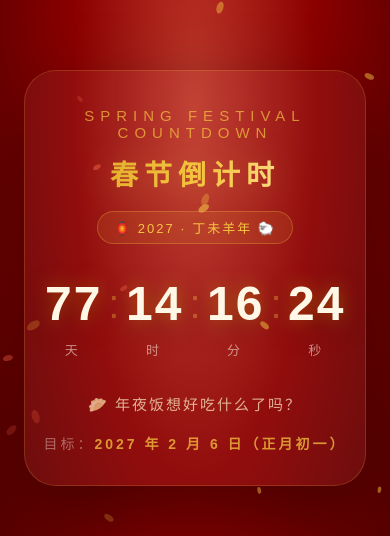
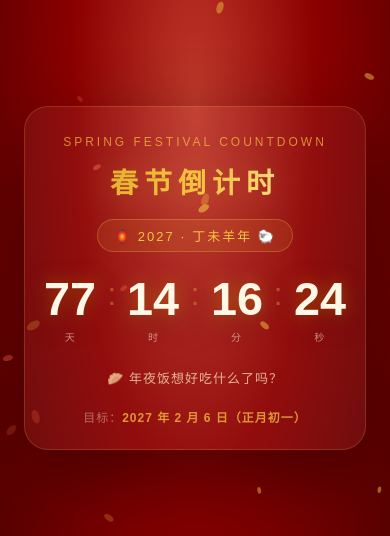
Before and after one commit to wangyu320321/yu, a plain HTML site: page index.html in a window 390 px wide. Shown: the part 144-680 px from the top of the page. Drawn offline with Linux system fonts and the light colour scheme.

Commit message:
Refactor index.html for layout and style enhancements
Updated HTML structure and styles for improved layout and responsiveness.

```diff
--- a/index.html
+++ b/index.html
@@ -2,7 +2,7 @@
 <html lang="zh-CN">
 <head>
 <meta charset="UTF-8">
-<meta name="viewport" content="width=device-width, initial-scale=1.0">
+<meta name="viewport" content="width=device-width, initial-scale=1.0, viewport-fit=cover">
 <title>春节倒计时 · 2027</title>
 <style>
   * {
@@ -11,8 +11,15 @@
     box-sizing: border-box;
   }
 
+  html {
+    touch-action: manipulation;
+    -webkit-text-size-adjust: 100%;
+    -webkit-tap-highlight-color: transparent;
+  }
+
   body {
     min-height: 100vh;
+    min-height: 100dvh;
     display: flex;
     align-items: center;
     justify-content: center;
@@ -21,6 +28,8 @@
     font-family: "PingFang SC", "Microsoft YaHei", "Noto Sans SC", sans-serif;
     overflow-x: hidden;
     position: relative;
+    -webkit-user-select: none;
+    user-select: none;
   }
 
   /* ===== 特效画布：铺在最上层，不拦截点击 ===== */
@@ -222,6 +231,7 @@
     padding: 40px 0;
   }
 
+  /* ===== 平板 / 小屏通用调整 ===== */
   @media (max-width: 640px) {
     .card { padding: 36px 16px 32px; }
     h1 { letter-spacing: 6px; }
@@ -230,6 +240,51 @@
     .lantern { width: 42px; height: 34px; }
     .lantern.l1 { left: 4%; }
     .lantern.l2 { right: 4%; }
+  }
+
+  /* ===== 窄屏手机：强制单行，按比例缩放 ===== */
+  @media (max-width: 420px) {
+    .countdown {
+      flex-wrap: nowrap;
+      gap: 2px;
+    }
+    .unit {
+      min-width: 0;
+      flex: 1 1 0;
+    }
+    .num {
+      font-size: clamp(30px, 12vw, 48px);
+      letter-spacing: 0;
+    }
+    .sep {
+      font-size: clamp(24px, 8vw, 40px);
+      margin-top: 0.08em;
+    }
+    .label {
+      font-size: 10px;
+      letter-spacing: 1px;
+      margin-top: 6px;
+    }
+    .card {
+      padding: 28px 10px 24px;
+      border-radius: 24px;
+    }
+    .subtitle {
+      font-size: 12px;
+      letter-spacing: 3px;
+    }
+    .year-tag {
+      margin-bottom: 24px;
+    }
+    .tip {
+      font-size: 13px;
+      letter-spacing: 1px;
+      margin-top: 24px;
+    }
+    .target-date {
+      font-size: 12px;
+      letter-spacing: 1px;
+    }
   }
 </style>
 </head>
@@ -422,10 +477,23 @@
     });
   }
 
-  /* ---------- 点击即放烟花 ---------- */
+  /* ---------- 点击判定：位移小 + 时长短才算点击（滑动不误触） ---------- */
+  var downX = 0, downY = 0, downT = 0;
+
   window.addEventListener('pointerdown', function (e) {
-    boom(e.clientX, e.clientY);
-    floatWord(e.clientX, e.clientY);
+    downX = e.clientX;
+    downY = e.clientY;
+    downT = Date.now();
+  });
+
+  window.addEventListener('pointerup', function (e) {
+    var dx = Math.abs(e.clientX - downX);
+    var dy = Math.abs(e.clientY - downY);
+    // 位移 < 10px 且按下时长 < 350ms，才算一次点击
+    if (dx < 10 && dy < 10 && Date.now() - downT < 350) {
+      boom(e.clientX, e.clientY);
+      floatWord(e.clientX, e.clientY);
+    }
   });
 
   /* ---------- 主渲染循环 ---------- */
```
